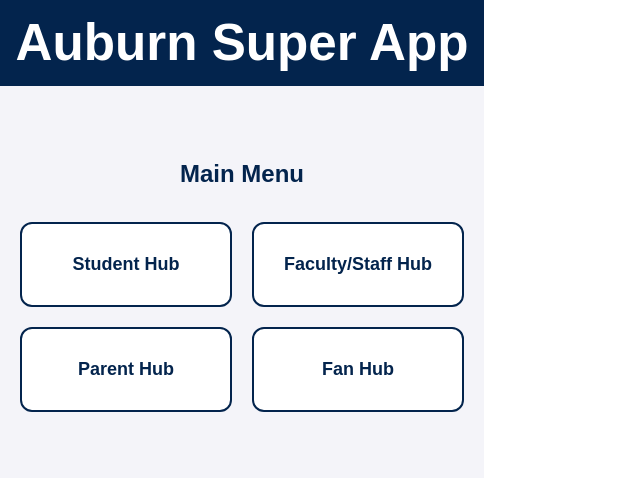
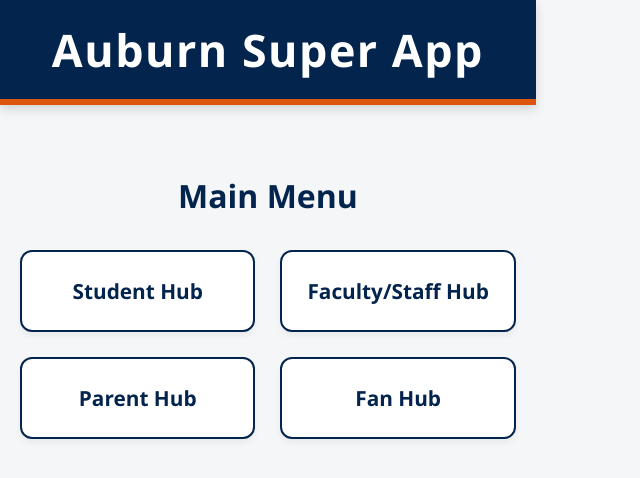
Before and after one commit to Blakesenn1/COMP-4710, a React (Vite) app: page / in a window 1280 px wide. Shown: the top 478 px of the page, without its empty margins (0-640 px from the left). Built offline with nearby package versions, Linux system fonts and the light colour scheme.

Commit message:
Fixed duplicate back buttons and applied UI classes

```diff
--- a/src/App.jsx
+++ b/src/App.jsx
@@ -1,58 +1,36 @@
-import { useState } from 'react'
-import StudentHub from './StudentHub'
+import React, { useState } from 'react';
+import './App.css'; // This links your Auburn styles!
+import StudentHub from './StudentHub';
 
 function App() {
-
   const [currentScreen, setCurrentScreen] = useState('Home');
 
   return (
-    <div style={{ minHeight: '100vh', backgroundColor: '#f4f4f9', fontFamily: 'sans-serif' }}>
-      {/* Top Navigation Bar */}
-      <nav style={{ backgroundColor: '#03244d', color: 'white', padding: '15px', textAlign: 'center' }}>
-        <h1 style={{ margin: 0 }}>Auburn Super App</h1>
-      </nav>
+    <div className="app-container">
+      {/* The Global Header */}
+      <header className="header">
+        <h1>Auburn Super App</h1>
+      </header>
 
-      <div style={{ padding: '20px', maxWidth: '800px', margin: '0 auto' }}>
-
-        {/* MAIN MENU */}
+      {/* Main Menu View */}
       {currentScreen === 'Home' && (
-          <div style={{ textAlign: 'center', marginTop: '50px' }}>
-            <h2 style={{ color: '#03244d' }}>Main Menu</h2>
-            <div style={{ display: 'grid', gridTemplateColumns: '1fr 1fr', gap: '20px', marginTop: '30px' }}>
-              <button onClick={() => setCurrentScreen('StudentHub')} style={hubButtonStyle}>Student Hub</button>
-              <button onClick={() => console.log('Faculty Hub coming soon')} style={hubButtonStyle}>Faculty/Staff Hub</button>
-              <button onClick={() => console.log('Parent Hub coming soon')} style={hubButtonStyle}>Parent Hub</button>
-              <button onClick={() => console.log('Fan Hub coming soon')} style={hubButtonStyle}>Fan Hub</button>
+        <div className="main-menu">
+          <h2>Main Menu</h2>
+          <div className="button-grid">
+            <button className="hub-button" onClick={() => setCurrentScreen('StudentHub')}>Student Hub</button>
+            <button className="hub-button" onClick={() => alert('Faculty/Staff Hub coming soon!')}>Faculty/Staff Hub</button>
+            <button className="hub-button" onClick={() => alert('Parent Hub coming soon!')}>Parent Hub</button>
+            <button className="hub-button" onClick={() => alert('Fan Hub coming soon!')}>Fan Hub</button>
           </div>
         </div>
       )}
 
-        {/* STUDENT HUB */}
+      {/* Student Hub View */}
       {currentScreen === 'StudentHub' && (
-          <div>
-            <button
-              onClick={() => setCurrentScreen('Home')}
-              style={{ marginBottom: '20px', cursor: 'pointer', padding: '10px' }}
-            >
-              ← Back to Main Menu
-            </button>
-            <StudentHub />
-          </div>
+        <StudentHub goBack={() => setCurrentScreen('Home')} />
       )}
     </div>
-    </div>
-  )
+  );
 }
 
-const hubButtonStyle = {
-  padding: '30px',
-  fontSize: '18px',
-  backgroundColor: '#fff',
-  border: '2px solid #03244d',
-  borderRadius: '12px',
-  color: '#03244d',
-  fontWeight: 'bold',
-  cursor: 'pointer'
-};
-
-export default App
+export default App;
--- a/src/StudentHub.jsx
+++ b/src/StudentHub.jsx
@@ -15,6 +15,7 @@
       </button>
       <h2>Student Hub</h2>
 
+      {/* This className is what creates the grid layout! */}
       <div className="button-grid">
         <button className="hub-button" onClick={() => setActiveFeature('TigerCard')}>
           Tiger Card
--- a/src/TigerCard.jsx
+++ b/src/TigerCard.jsx
@@ -7,14 +7,15 @@
         &larr; Back to Student Hub
       </button>
 
-      <h2 style={{color: '#03244D'}}>Digital Tiger Card</h2>
+      <h2 style={{color: '#03244D', marginBottom: '20px'}}>Digital Tiger Card</h2>
 
+      {/* These classes pull the premium styling from App.css */}
       <div className="id-card">
         <div className="id-header">AUBURN UNIVERSITY</div>
         <div className="id-body">
           <div className="id-details">
             <h3>Blake Senn</h3>
-            <p><strong>Student ID:</strong> 902 00 0000</p>
+            <p><strong>Student ID:</strong> 902 000 000</p>
             <p><strong>Status:</strong> UNDERGRADUATE</p>
             <p><strong>Major:</strong> Computer Science</p>
           </div>
```
Lines whose indentation alone changed are shown as unchanged.
